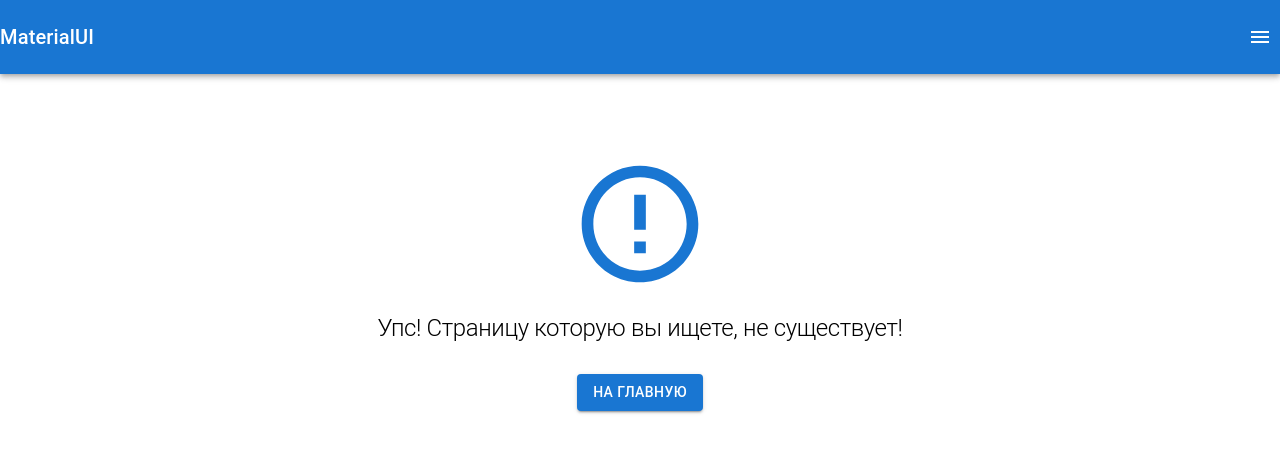
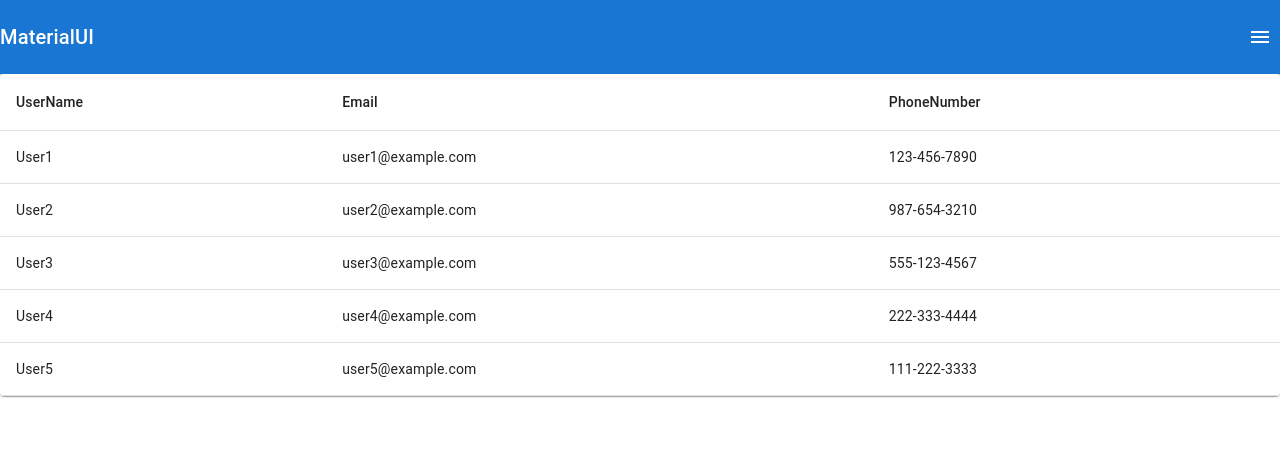
Before and after one commit to Mikalay05/SVCH_React_Labs, a React (Create React App) app: page /product-support in a window 1280 px wide. Shown: the top 452 px of the page. Built offline with nearby package versions, Linux system fonts and the light colour scheme.

Commit message:
feat: add TableAboutGamma component

```diff
--- a/src/App.js
+++ b/src/App.js
@@ -4,6 +4,7 @@ import { Route, Routes } from "react-router-dom"
 
 import NotFoundPage from "./Components/NotFoundPage/NotFoundPage";
 import Header from "./Components/Header/Header";
+import TableAboutGramma from "./Components/TableAboutGramma/TableAboutGramma";
 
 export default function Add() {
   return (
@@ -16,6 +17,13 @@ export default function Add() {
               <NotFoundPage/>
             }
           />
+          <Route
+          path="product-support"
+          element={
+            <>
+            <TableAboutGramma/>
+            </>
+          }/>
         </Routes>
 
     </>
--- /dev/null
+++ b/src/Components/TableAboutGramma/TableAboutGramma.jsx
@@ -0,0 +1,48 @@
+import React from "react";
+
+import dataJsonTable from "../../Json/TableData.json";
+
+//Material UI
+import {
+  Table,
+  TableHead,
+  TableBody,
+  TableRow,
+  TableCell,
+  Paper,
+} from "@mui/material";
+
+export default function TableAboutGramma() {
+  let resultTable = dataJsonTable.map((element, index) => {
+    return (
+      <TableRow key={index}>
+        <TableCell>{element.UserName}</TableCell>
+        <TableCell>{element.Email}</TableCell>
+        <TableCell>{element.PhoneNumber}</TableCell>
+      </TableRow>
+    );
+  });
+
+  const tableHeadName = Object.keys(dataJsonTable[0] || {});
+  const resultHeadTable = tableHeadName.map((element, index) => {
+    return (
+        <TableCell key={index}>
+            {element}
+        </TableCell>
+    )
+  })
+  return (
+    <>
+      <Table component={Paper}>
+        <TableHead>
+          <TableRow>
+            {resultHeadTable}
+          </TableRow>
+        </TableHead>
+        <TableBody>
+            {resultTable}
+        </TableBody>
+      </Table>
+    </>
+  );
+}
--- /dev/null
+++ b/src/Json/TableData.json
@@ -0,0 +1,27 @@
+[
+    {
+      "UserName": "User1",
+      "Email": "user1@example.com",
+      "PhoneNumber": "123-456-7890"
+    },
+    {
+      "UserName": "User2",
+      "Email": "user2@example.com",
+      "PhoneNumber": "987-654-3210"
+    },
+    {
+      "UserName": "User3",
+      "Email": "user3@example.com",
+      "PhoneNumber": "555-123-4567"
+    },
+    {
+      "UserName": "User4",
+      "Email": "user4@example.com",
+      "PhoneNumber": "222-333-4444"
+    },
+    {
+      "UserName": "User5",
+      "Email": "user5@example.com",
+      "PhoneNumber": "111-222-3333"
+    }
+  ]
```
Also changed, not shown: src/Components/TableAboutGramma/TableAboutGramma.css (added).
